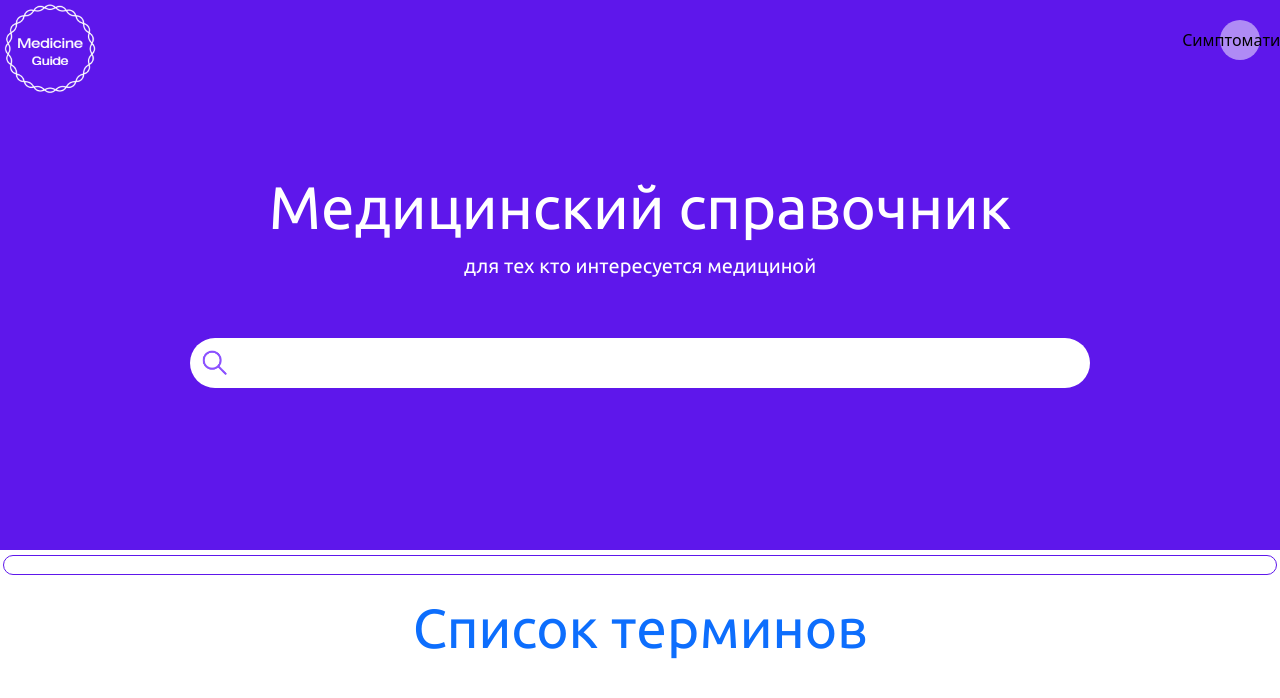
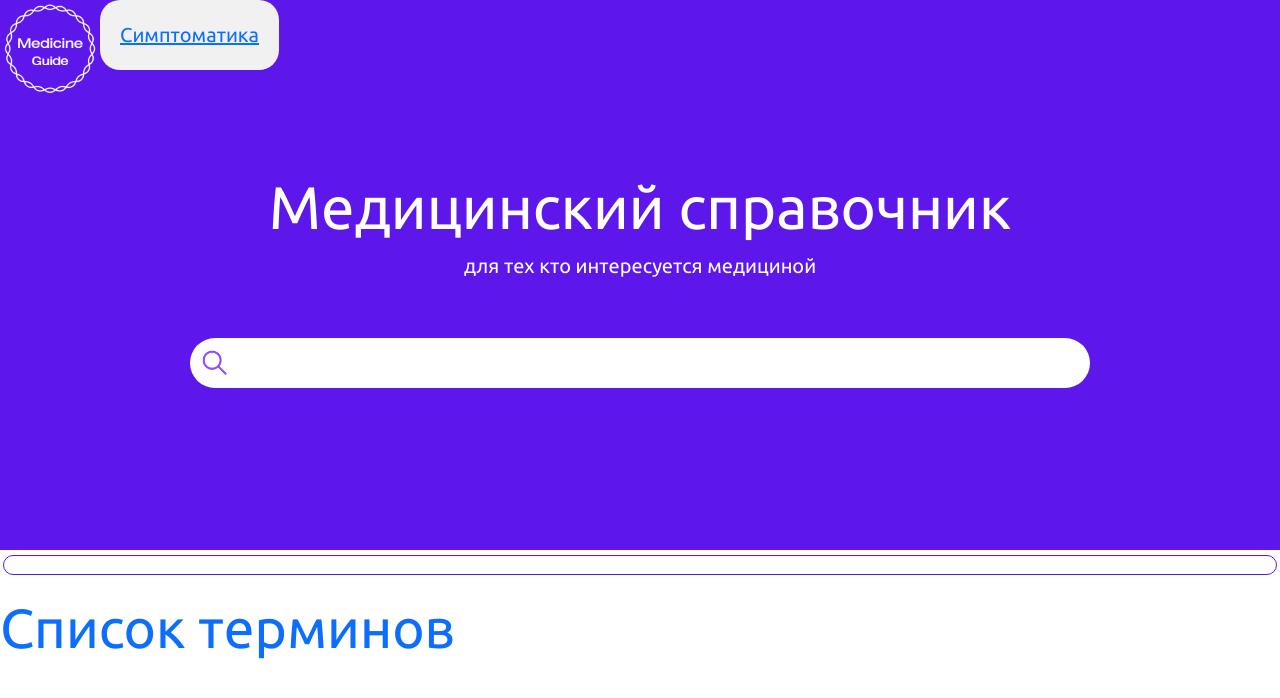
Before and after one commit to KorsakovaSveta/medicine_guide, a Django app: page /search/ in a window 1280 px wide. Shown: the top 698 px of the page. Run offline with Django 5.2, Linux system fonts and the light colour scheme.

Commit message:
changed css

```diff
--- a/medicine_guide/website/static/css/index.css
+++ b/medicine_guide/website/static/css/index.css
@@ -1,7 +1,7 @@
 #terms-list, #letter {
     display: flex;
     margin: auto;
-    justify-content: center;
+    justify-content: left;
     font-family: "Ubuntu", sans-serif;
     font-weight: 400;
     font-style: normal;
--- a/medicine_guide/website/static/css/nav_bar.css
+++ b/medicine_guide/website/static/css/nav_bar.css
@@ -20,7 +20,7 @@
 
 }
 
-button {
+/* #btn {
     position: fixed;
     top: 20px;
     right: 20px;
@@ -34,7 +34,7 @@ button {
     justify-content: center;
     align-items: center;
     transition: background-color 0.3s ease;
-  }
+  } */
 
 .bar {
     background: #5e17eb;
@@ -82,3 +82,15 @@ button {
     outline: none; /* Убираем черную границу при фокусе */
     box-shadow: 0 0 5px rgba(0, 0, 0, 0.3); /* Добавляем легкий эффект тени */
 }
+
+#btn {
+    background-color: #f1f1f1;
+    padding: 20px;
+    text-align: center;
+    border-radius: 20px;
+    font-family: "Ubuntu", sans-serif;
+    font-weight: 400;
+    font-style: normal;
+    font-size: 20px;
+
+  }
--- a/medicine_guide/website/templates/nav_bar.html
+++ b/medicine_guide/website/templates/nav_bar.html
@@ -41,9 +41,9 @@
 
   <nav class="bar">
   <a href="{% url 'home' %}"><img id='logo' src="{% static 'css/logo.png' %}" alt="Logo"></a>
-  <div>
+  <div id="btn">
 
-        <button id="btn" aria-current="page" href="{% url 'search_disease_by_symptoms' %}">Симптоматика</button>
+        <a href="{% url 'search_disease_by_symptoms' %}">Симптоматика</a>
 
 
       <!-- <li class="nav-item dropdown">
```
